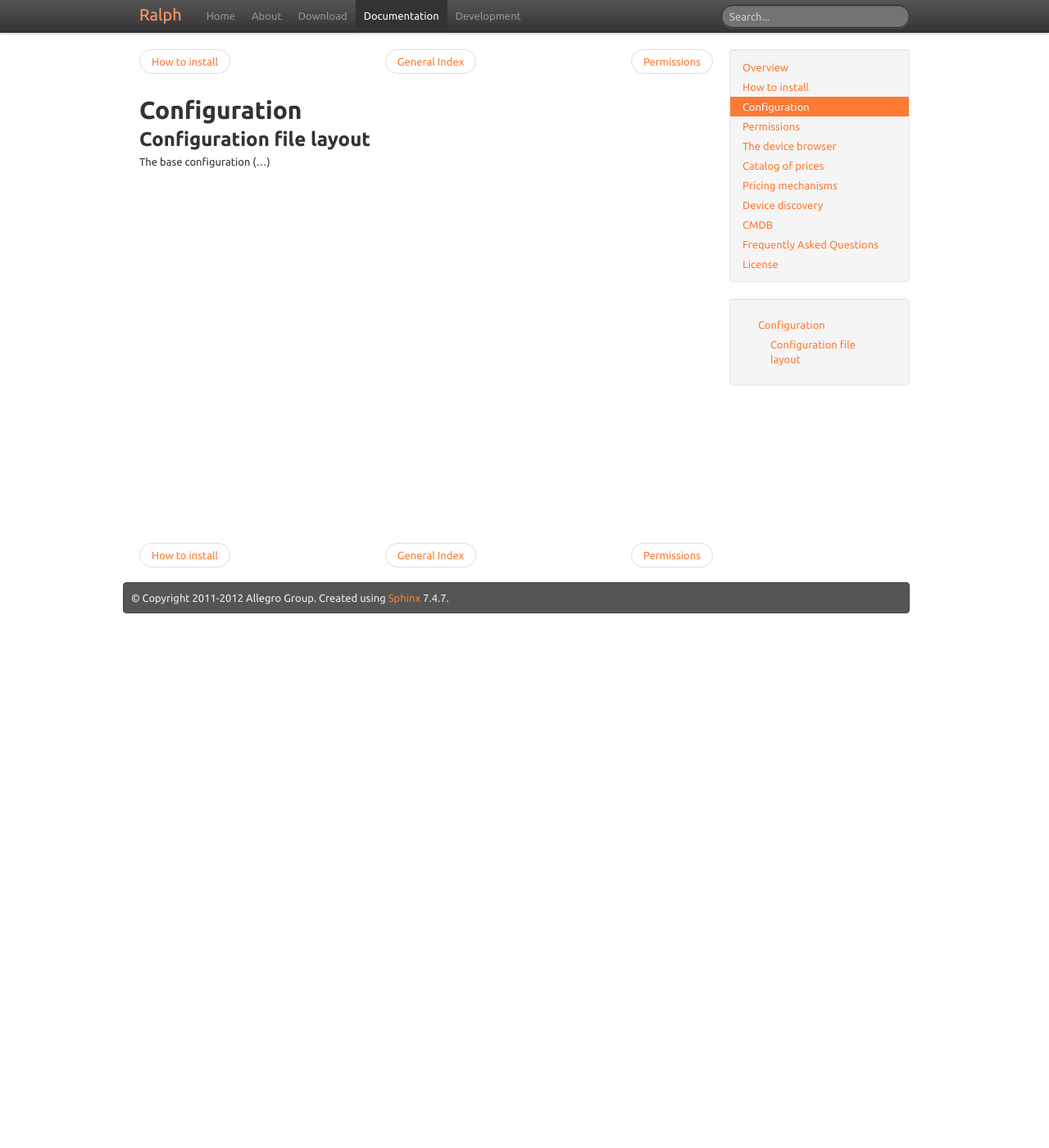
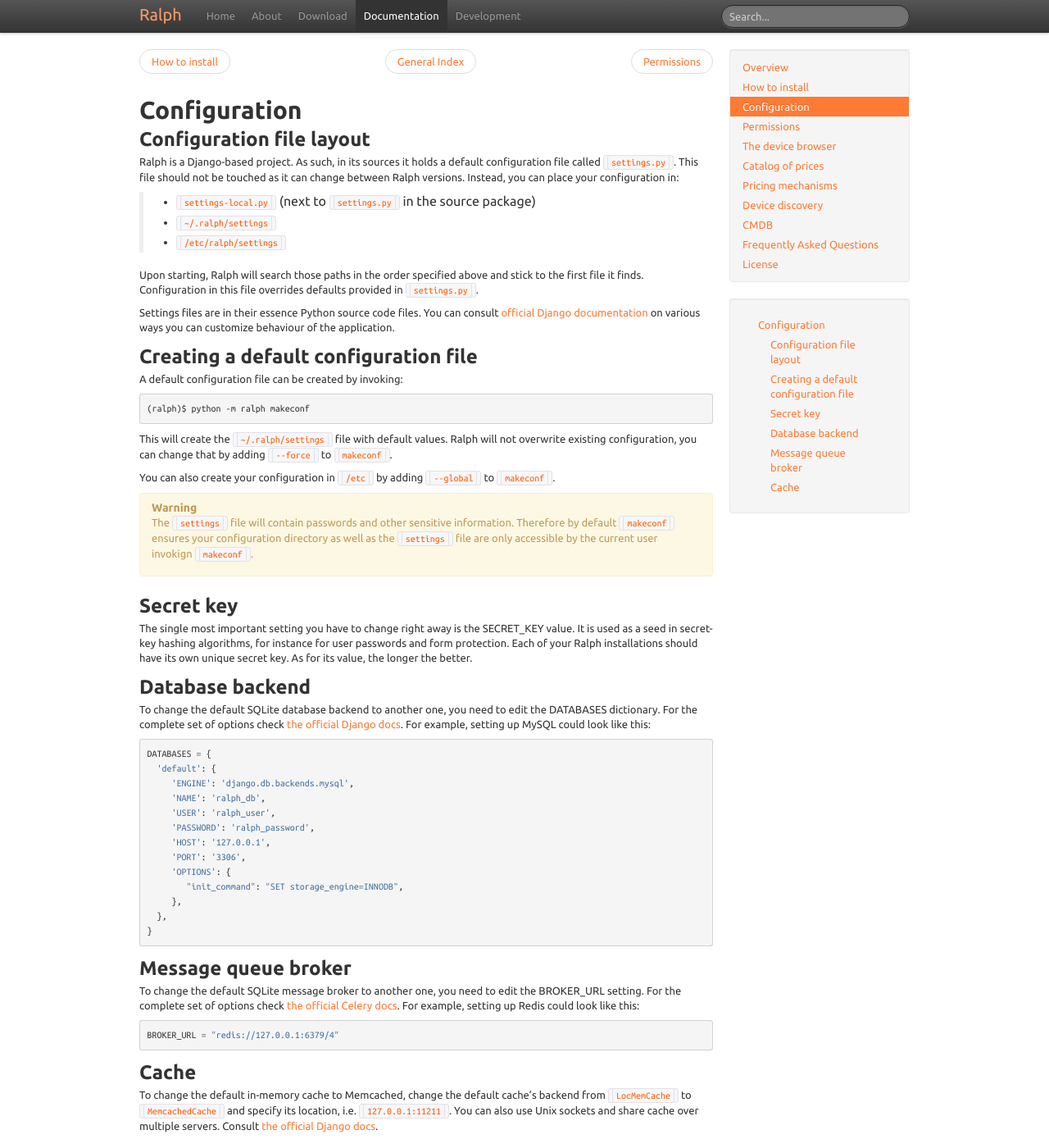
Before and after one commit to allegro/ralph, a Sphinx documentation site: the page built from doc/configuration.rst, in a window 1280 px wide and 1400 px high. Shown: the whole window at 82% size. Built offline with Sphinx 7.4.7, drawn with Linux system fonts in a browser that asks for light colours.

Commit message:
Facility to run Ralph from ``pip install ralph``:
 - local settings in /etc and ~/.ralph
 - python -m ralph instead of python manage.py
 - makeconf command to create settings from a template

```diff
--- a/doc/cmdb.rst
+++ b/doc/cmdb.rst
@@ -104,18 +104,19 @@
 ------------
 
 The CMDB module is included in Ralph right out of the box.  Make sure the
-``cmdb`` app is activated in your configuration (``settings.py``) by
+``cmdb`` app is activated in your :ref:`configuration <configuration>` by
 checking if ``cmdb`` is listed in ``INSTALLED_APPS``::
 
     INSTALLED_APPS=[
-    'cmdb',
+    'ralph.cmdb',
     ...
     ...
     ]
 
 .. note::
 
-    CMDB module requires MySQL database as backend.
+    Currently the CMDB module requires MySQL database as backend. We accept
+    patches.
 
 
 Federating the data
--- a/doc/conf.py
+++ b/doc/conf.py
@@ -47,7 +47,7 @@
 # The short X.Y version.
 version = '1.0'
 # The full version, including alpha/beta/rc tags.
-release = '1.0.0'
+release = '1.0.1'
 
 # The language for content autogenerated by Sphinx. Refer to documentation
 # for a list of supported languages.
--- a/doc/configuration.rst
+++ b/doc/configuration.rst
@@ -1,3 +1,5 @@
+.. _configuration:
+
 =============
 Configuration
 =============
@@ -5,4 +7,94 @@
 Configuration file layout
 -------------------------
 
-The base configuration (...)
+Ralph is a Django-based project. As such, in its sources it holds a default
+configuration file called ``settings.py``. This file should not be touched as it
+can change between Ralph versions. Instead, you can place your configuration in:
+
+ - ``settings-local.py`` (next to ``settings.py`` in the source package)
+
+ - ``~/.ralph/settings``
+
+ - ``/etc/ralph/settings``
+
+Upon starting, Ralph will search those paths in the order specified above and
+stick to the first file it finds. Configuration in this file overrides defaults
+provided in ``settings.py``.
+
+Settings files are in their essence Python source code files. You can consult
+`official Django documentation
+<https://docs.djangoproject.com/en/1.4/ref/settings/#databases>`_ on various
+ways you can customize behaviour of the application.
+
+Creating a default configuration file
+-------------------------------------
+
+A default configuration file can be created by invoking::
+
+  (ralph)$ python -m ralph makeconf
+
+This will create the ``~/.ralph/settings`` file with default values. Ralph will
+not overwrite existing configuration, you can change that by adding ``--force``
+to ``makeconf``.
+
+You can also create your configuration in ``/etc`` by adding ``--global`` to
+``makeconf``.
+
+.. warning::
+
+   The ``settings`` file will contain passwords and other sensitive information.
+   Therefore by default ``makeconf`` ensures your configuration directory as
+   well as the ``settings`` file are only accessible by the current user
+   invokign ``makeconf``.
+
+Secret key
+----------
+
+The single most important setting you have to change right away is the
+:index:`SECRET_KEY` value. It is used as a seed in secret-key hashing
+algorithms, for instance for user passwords and form protection. Each of your
+Ralph installations should have its own unique secret key. As for its value, the
+longer the better.
+
+Database backend
+----------------
+
+To change the default SQLite database backend to another one, you need to edit
+the :index:`DATABASES` dictionary. For the complete set of options check `the
+official Django docs
+<https://docs.djangoproject.com/en/1.4/ref/settings/#databases>`_. For example,
+setting up MySQL could look like this::
+
+  DATABASES = {
+    'default': {
+       'ENGINE': 'django.db.backends.mysql',
+       'NAME': 'ralph_db',
+       'USER': 'ralph_user',
+       'PASSWORD': 'ralph_password',
+       'HOST': '127.0.0.1',
+       'PORT': '3306',
+       'OPTIONS': {
+          "init_command": "SET storage_engine=INNODB",
+       },
+    },
+  }
+
+Message queue broker
+--------------------
+
+To change the default SQLite message broker to another one, you need to edit the
+:index:`BROKER_URL` setting. For the complete set of options check `the official
+Celery docs
+<http://docs.celeryproject.org/en/latest/getting-started/brokers/index.html>`_.
+For example, setting up Redis could look like this::
+
+  BROKER_URL = "redis://127.0.0.1:6379/4"
+
+Cache
+-----
+
+To change the default in-memory cache to Memcached, change the default cache's
+backend from ``LocMemCache`` to ``MemcachedCache`` and specify its location,
+i.e. ``127.0.0.1:11211``. You can also use Unix sockets and share cache over
+multiple servers. Consult `the official Django docs
+<https://docs.djangoproject.com/en/dev/topics/cache/?from=olddocs/#memcached>`_.
--- a/doc/discovery.rst
+++ b/doc/discovery.rst
@@ -14,8 +14,8 @@
 You can run :index:`discovery` on a specified IP address or whole network with the
 "discover" management command::
 
-    python manage.py discover '127.0.0.1'
-    python manage.py discover '127.0.0.1/24'
+    (ralph)$ python -m ralph discover '127.0.0.1'
+    (ralph)$ python -m ralph discover '127.0.0.1/24'
 
 This will attempt to invoke each of the discovery plugins on all the specified
 addresses -- the plugins themselves will fill in all the information they can
@@ -43,7 +43,7 @@
 course, in order to do that, you need to have the worker applications started
 on those servers. You do that with the command::
 
-    python manage.py celeryd
+    (ralph)$ python -m ralph celeryd
 
 It's possible to make some workers only process the addresses from certain
 networks. The network definitions have a ``queue`` parameter which tells to
@@ -83,13 +83,13 @@
 
 You can export data from ralph in form of a CSV file by running::
 
-    python manage.py report inventory --output=report.csv
+    (ralph)$ python -m ralph report inventory --output=report.csv
 
 Importing a CSV file is also easy. For example, if you have generated a
 :index:`report` with the above command and changed the name and remarks of some
 of the devices, you can import those changes by running::
 
-    python manage.py --fields=id,,,,,name,,,,remarks report.csv
+    (ralph)$ python -m ralph import --fields=id,,,,,name,,,,remarks report.csv
 
 The ``--fields`` parameter tells which columns of the CSV file should be used
 for which fields of the imported devices.
--- a/doc/faq.rst
+++ b/doc/faq.rst
@@ -11,7 +11,7 @@
 ~~~~~~~~~~~~~~~~~~~~~~~~~~~~~~~~~
 
 Yes. You will need to install ``django-auth-ldap`` and ``python-ldap`` using
-``pip``. Then add LDAP as an authentication backend in ``settings-local.py``::
+``pip``. Then add LDAP as an authentication backend in your local settings::
 
   AUTHENTICATION_BACKENDS = (
       'django_auth_ldap.backend.LDAPBackend',
--- a/doc/installation.rst
+++ b/doc/installation.rst
@@ -192,6 +192,18 @@
 
   $ sudo apt-get install memcached
 
+Apache
+------
+
+To use Apache as the front-end Web server for Ralph, install it::
+
+  $ sudo aptitude install apache2-mpm-worker libapache2-mod-proxy-html
+  $ sudo a2enmod proxy
+  $ sudo a2enmod proxy_http
+
+Now add the Ralph site configuration to `/etc/apache2/sites-enabled/ralph
+<_static/apache>`_, restart Apache and you're done.
+
 Ralph
 -----
 
@@ -309,11 +321,27 @@
   friendly ``Pillow`` fork which is actively maintained by the Plone
   community.
 
-Once installed, we can synchronize the database from sources by running the
-standard ``syncdb`` management command::
+Initial setup
+~~~~~~~~~~~~~
 
-  (ralph)$ cd src/ralph
-  (ralph)$ python manage.py syncdb
+Once installed, we can create a configuration file template::
+
+  (ralph)$ python -m ralph makeconf
+
+This will create a ``.ralph/settings`` file in the current user's home
+directory. You can also create these settings in ``/etc`` by providing the
+``--global`` option to ``makeconf``.
+
+After creating the configuration file, you have to customize it like described
+on :ref:`the configuration page <configuration>` so that Ralph knows how to
+connect to your database, message broker, etc. You can skip customizing
+configuration for strictly evaluation purposes, it will use SQLite and other
+zero configuration options.
+
+After creating the default config file, let's synchronize the database from
+sources by running the standard ``syncdb`` management command::
+
+  (ralph)$ python -m ralph syncdb
 
 Django will create all tables, setup some default values and ask whether you
 want to create a superuser. Do so, you will use the credentials given to test
@@ -352,7 +368,7 @@
 
 From the project directory run::
 
-  $ python manage.py test --profile=test util
+  $ python -m ralph test util
   Creating test database for alias 'default'...
   ..
   ----------------------------------------------------------------------
@@ -396,7 +405,7 @@
 
 From the project directory run::
 
-  (ralph)$ python manage.py celeryd -l info
+  (ralph)$ python -m ralph celeryd -l info
   [2011-04-11 14:41:22,958: WARNING/MainProcess]
 
   -------------- celery@Macallan.local v2.2.5
@@ -428,7 +437,7 @@
 
 First let's try interactively to discover a single host::
 
-  (ralph)$ python manage.py discover 127.0.0.1
+  (ralph)$ python -m ralph discover 127.0.0.1
   127.0.0.1... up!
 
 Should the discovery show that 127.0.0.1 is down, check whether your Python
@@ -436,7 +445,7 @@
 
 If everything's alright, let's try to run the discovery remotely::
 
-  $ python manage.py discover --remote 127.0.0.1
+  $ python -m ralph discover --remote 127.0.0.1
 
 This won't return anything on stdout but on your Celeryd console you should
 see::
```
Also changed, not shown: other parts of doc/installation.rst (+2 -21 lines), 5 other files.
